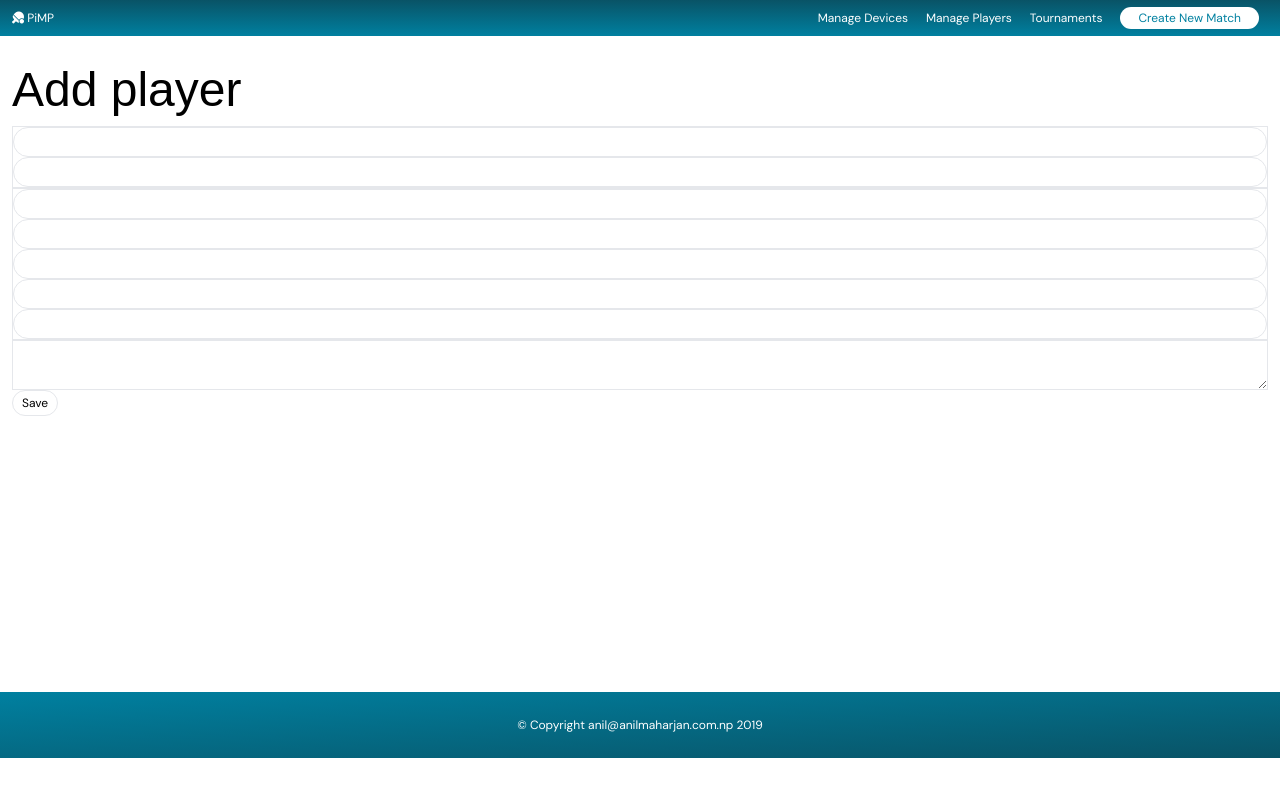
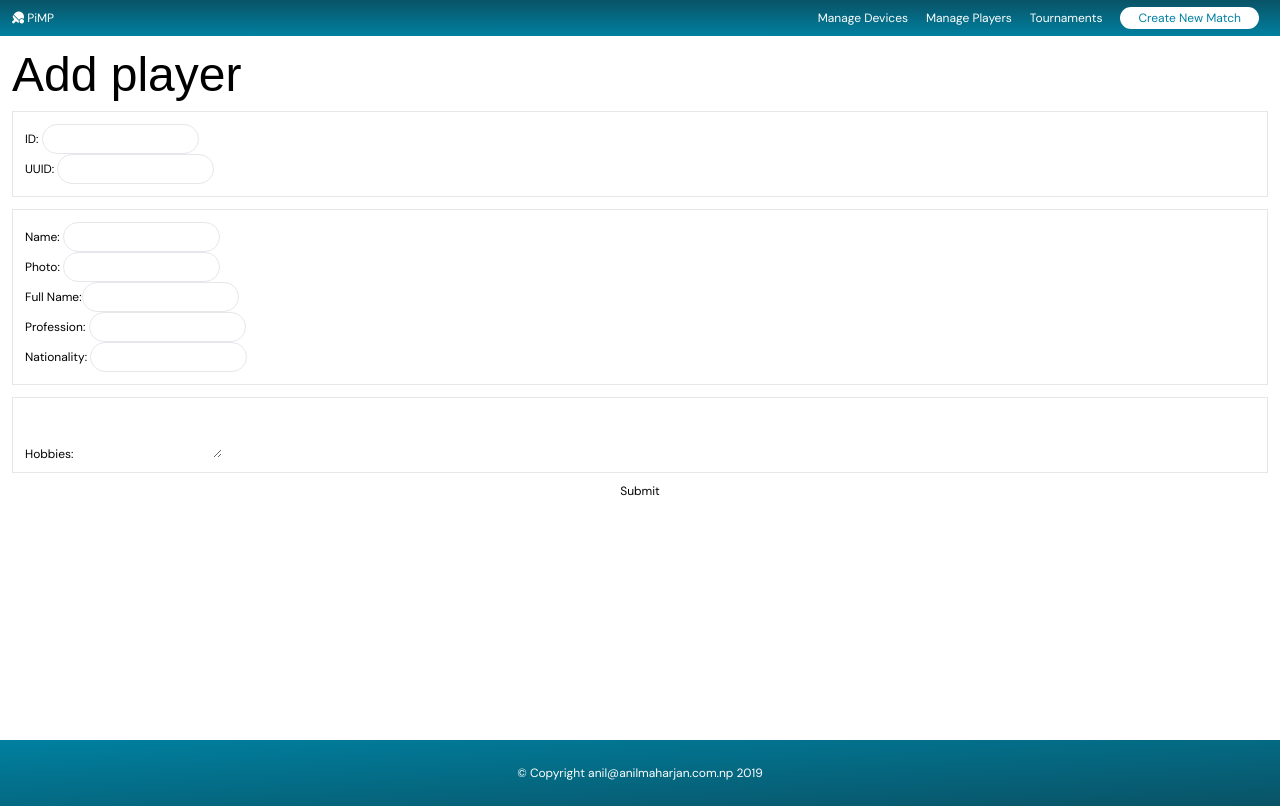
Before and after one commit to dejavu1987/tt-ui-2024, a React (Vite) app: page /create/player in a window 1280 px wide. Built offline with nearby package versions, Linux system fonts and the light colour scheme; no server answers.

Commit message:
Fix use form hook, fix css

```diff
--- a/src/App.jsx
+++ b/src/App.jsx
@@ -51,9 +51,6 @@ class App extends Component {
           render={(routeProps) => (
             <MainLayout>
               <div className="p-2" id="match-list">
-                {/* <h2 className="pb-5">Latest Match</h2>
-              <Match id="latest"></Match> */}
-                <h2 className="h2">Matches</h2>
                 <Matches {...routeProps} />
               </div>
             </MainLayout>
--- a/src/components/CreateMatch/CreateMatch.jsx
+++ b/src/components/CreateMatch/CreateMatch.jsx
@@ -53,9 +53,9 @@ class CreateMatch extends Component {
 
   render() {
     return (
-      <div className="container mx-auto px-4 py-5">
+      <div className="main-container">
         <form onSubmit={this.handleSubmit}>
-          <h2 className="h2">Create new Match</h2>
+          <h2 className="h2">New match</h2>
           <div className="flex gap-6 mb-6">
             <div className="w-3/4 flex flex-col gap-4">
               <div className="flex gap-4">
--- a/src/components/Devices/Devices.jsx
+++ b/src/components/Devices/Devices.jsx
@@ -49,7 +49,7 @@ class Devices extends Component {
       body: JSON.stringify(this.state.newDevice),
     })
       .then((res) => res.json())
-      .then((data) => this.props.history.push("/devices"));
+      .then(() => this.props.history.push("/devices"));
   }
 
   handleEdit(event, device) {
@@ -67,7 +67,7 @@ class Devices extends Component {
       body: JSON.stringify(device),
     })
       .then((res) => res.json())
-      .then((data) => this.props.history.push("/devices"));
+      .then(() => this.props.history.push("/devices"));
   }
 
   componentDidMount() {
@@ -78,10 +78,10 @@ class Devices extends Component {
 
   render() {
     return (
-      <div className="container mx-auto px-4" id="devic-list">
+      <div className="main-container" id="devic-list">
         <h1 className="h2">Devices</h1>
         <table className="table-auto mb-4 w-full">
-          <thead>
+          <thead className="text-left">
             <tr>
               <th>ID</th>
               <th>Name</th>
@@ -97,8 +97,8 @@ class Devices extends Component {
                   </td>
                   <td>{device.name}</td>
                   <td>
-                    <div className="row">
-                      <div className="col-6">
+                    <div className="flex">
+                      <div className="w-1/2">
                         <form
                           onSubmit={(event) => this.handleEdit(event, device)}
                         >
@@ -111,7 +111,7 @@ class Devices extends Component {
                           />
                         </form>
                       </div>
-                      <div className="col-6">
+                      <div className="w-1/2">
                         <div className="mdb-btn-group">
                           <Link to={`/match/${device.linkedMatch}`}>
                             <button
@@ -145,27 +145,21 @@ class Devices extends Component {
         </table>
         <h2 className="h3">Add device</h2>
         <form onSubmit={this.handleSubmit}>
-          <div className="row">
+          <div className="flex gap-2">
             <div className="col">
-              <input
-                name="name"
-                label="Name"
-                required
-                type="text"
-                onChange={this.handleChange}
-              />
+              <label>
+                Name:
+                <input required type="text" onChange={this.handleChange} />
+              </label>
             </div>
             <div className="col">
-              <input
-                name="linkedMatch"
-                label="Linked Match"
-                required
-                type="text"
-                onChange={this.handleChange}
-              />
+              <label>
+                Linked Match:
+                <input required type="text" onChange={this.handleChange} />
+              </label>
             </div>
           </div>
-          <button type="submit">
+          <button className="mt-2" type="submit">
             <i className="fa fas fa-microchip mr-2"> </i> Add Device
           </button>
         </form>
--- a/src/components/Matches/Matches.jsx
+++ b/src/components/Matches/Matches.jsx
@@ -98,6 +98,8 @@ class Matches extends Component {
   render() {
     return this.state.loaded ? (
       <ErrorBoundary>
+        <div className="main-container">
+          <h2 className="h2">Matches</h2>
           <table className="table table-auto matches-table w-full">
             <thead>
               <tr className="">
@@ -213,6 +215,7 @@ class Matches extends Component {
               ))}
             </tbody>
           </table>
+        </div>
       </ErrorBoundary>
     ) : (
       <Throbber />
--- a/src/components/Player/Player.jsx
+++ b/src/components/Player/Player.jsx
@@ -204,7 +204,7 @@ class Player extends Component {
           </div>
         </div>
         <div className="pt-5">
-          <div lg="6">
+          <div>
             <h3>Sets Won vs Lost</h3>
             {/* {React.createElement(NVD3Chart, {
               xAxis: {
@@ -281,7 +281,7 @@ class Player extends Component {
               },
             })} */}
           </div>
-          <div lg="6">
+          <div>
             <h3>Points won vs lost</h3>
             {/* {React.createElement(NVD3Chart, {
               xAxis: {
--- a/src/components/PlayerForm/PlayerForm.jsx
+++ b/src/components/PlayerForm/PlayerForm.jsx
@@ -1,11 +1,11 @@
-import React, { useEffect, useState } from "react";
+import { useEffect, useState } from "react";
 import PropTypes from "prop-types";
 import configs from "../../configs";
 import { useHistory } from "react-router";
 import { useForm } from "react-hook-form";
 
 const PlayerForm = ({ id }) => {
-  const { register, handleSubmit, errors } = useForm();
+  const { register, handleSubmit, formState, watch } = useForm();
   const [player, setPlayer] = useState({});
   const history = useHistory();
   const API = configs.apiUrl + "/api/player";
@@ -46,40 +46,45 @@ const PlayerForm = ({ id }) => {
         console.log({ e });
       });
   }
-  if (id && !player.id) return "";
+  // if (id && !player.id) return "";
   return (
-    <div className="container mx-auto px-4">
+    <div className="main-container">
       <h2 className="h2">{(id && `Edit ${player.name}`) || "Add player"}</h2>
+
       <form onSubmit={handleSubmit(onSubmit)}>
-        <div className="row">
-          <div className="col">
-            <div className="border flex flex-col">
+        <div className="flex flex-col gap-4">
+          <div className="border flex flex-col p-4">
+            <label htmlFor="id">
+              ID:{" "}
               <input
                 type="text"
-                name="id"
-                id="id"
-                label="ID"
                 defaultValue={player.id}
-                {...register("id", { required: true })}
+                {...(register("id"), { required: true })}
               />
+              {formState.errors.id && <span>This field is required</span>}
+            </label>
+            <label htmlFor="uuid">
+              UUID:{" "}
               <input
                 type="text"
-                name="uuid"
-                label="NUID"
-                icon="fingerprint"
-                type="text"
                 defaultValue={player.uuid}
-                {...register("uuid", { required: true })}
+                {...register("uuid")}
               />
-            </div>
-            <div className="border flex flex-col">
+              {formState.errors.uuid && <span>This field is required</span>}
+            </label>
+          </div>
+          <div className="border flex flex-col p-4">
+            <label>
+              Name:{" "}
               <input
                 type="text"
-                name="name"
-                label="Short Name"
                 defaultValue={player.name}
-                {...register("name", { required: true })}
+                {...register("name")}
               />
+              {formState.errors.name && <span>This field is required</span>}
+            </label>
+            <label>
+              Photo:{" "}
               <input
                 type="text"
                 name="photo"
@@ -87,42 +92,50 @@ const PlayerForm = ({ id }) => {
                 defaultValue={player.photo}
                 {...register("photo")}
               />
+            </label>
+            <label>
+              Full Name:
               <input
                 type="text"
-                name="fullName"
-                label="Full Name"
+                id="fullName"
                 defaultValue={player.fullName}
                 {...register("fullName")}
               />
+            </label>
+
+            <label htmlFor="profession">
+              Profession:{" "}
               <input
                 type="text"
-                name="profession"
-                label="Profession"
                 defaultValue={player.profession}
                 {...register("profession")}
               />
+            </label>
+            <label htmlFor="nationality">
+              Nationality:{" "}
               <input
                 type="text"
-                name="nationality"
-                label="Nationality"
                 defaultValue={player.nationality}
                 {...register("nationality", {
-                  required: true,
                   pattern: /^[a-z]{2}$/,
                 })}
               />
-            </div>
-            <div className="border flex flex-col">
+              {formState.errors.nationality && (
+                <span>This field is required</span>
+              )}
+            </label>
+          </div>
+          <div className="border flex flex-col p-4">
+            <label htmlFor="hobbies">
+              Hobbies:{" "}
               <textarea
                 defaultValue={player.hobbies}
                 rows={4}
-                name="hobbies"
-                label="Hobbies"
                 {...register("hobbies")}
               ></textarea>
-            </div>
-            <button type="submit">Save</button>
+            </label>
           </div>
+          <input type="submit" value="Submit" />
         </div>
       </form>
     </div>
--- a/src/components/Players/Players.jsx
+++ b/src/components/Players/Players.jsx
@@ -39,7 +39,7 @@ const Players = ({ filters, history }) => {
   });
 
   return (
-    <div className="container mx-auto px-4" id="devic-list">
+    <div className="main-container" id="devic-list">
       <h1 className="h2">Players</h1>
       <table className="table">
         <thead>
--- a/src/components/Tournaments/Tournaments.jsx
+++ b/src/components/Tournaments/Tournaments.jsx
@@ -39,7 +39,7 @@ class Tournaments extends Component {
 
   render() {
     return (
-      <div className="container mx-auto px-4" id="tournament-list">
+      <div className="main-container" id="tournament-list">
         <h1 className="h2">Tournaments</h1>
         <table className="table">
           <thead>
--- a/src/index.scss
+++ b/src/index.scss
@@ -24,17 +24,13 @@ body {
   min-height: 88vh;
 }
 
-#main {
-  min-height: calc(100vh - 12rem);
-}
-
 header,
 footer {
   @apply p-4 text-white;
 }
 
 header {
-  @apply bg-gradient-to-b from-primary-dark to-primary;
+  @apply bg-gradient-to-b from-primary-dark to-primary hidden md:block;
 }
 
 footer {
@@ -82,13 +78,18 @@ button {
   @apply border rounded-full px-3 py-2;
 }
 
-td {
-  @apply border-b border-gray-200 px-6 py-4;
+table {
+  @apply w-full text-left;
 }
 
-main {
-  @apply py-10;
+th {
+  @apply border-b border-gray-200 py-2;
 }
+
+td {
+  @apply border-b border-gray-200 py-2;
+}
+
 .h1 {
   font-size: 10rem;
 }
@@ -100,6 +101,12 @@ main {
   @apply mb-4;
   font-size: 2rem;
 }
+main {
+  min-height: calc(100vh - 8rem);
+}
+.main-container {
+  @apply container mx-auto px-4 py-5;
+}
 
 @media (min-width: 720px) {
   html,
```
Also changed, not shown: package.json (+5 -5 lines), src/components/Match/Match.jsx (+8 -5 lines), src/components/Match/Match.scss (+12 -16 lines), 1 other file (tests, documents, lock files or other folders). Lines whose indentation alone changed are shown as unchanged.
